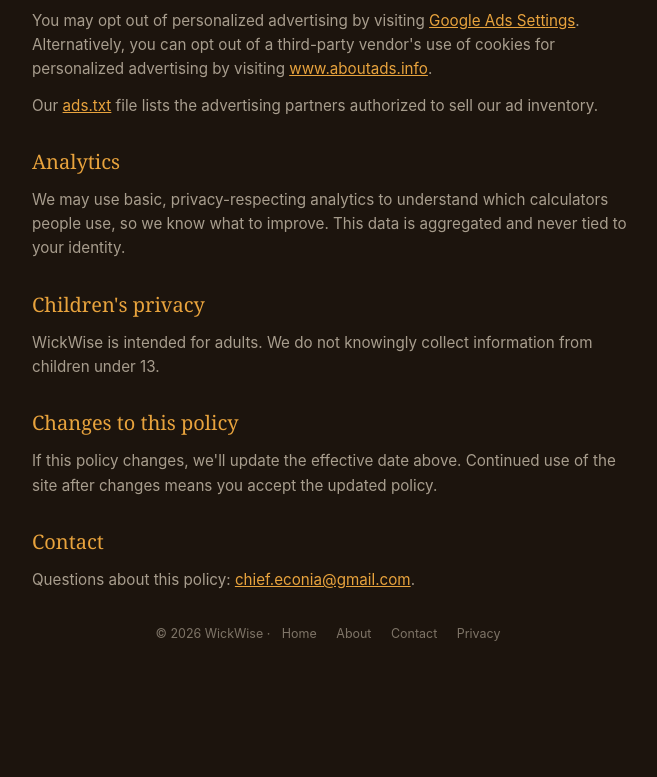
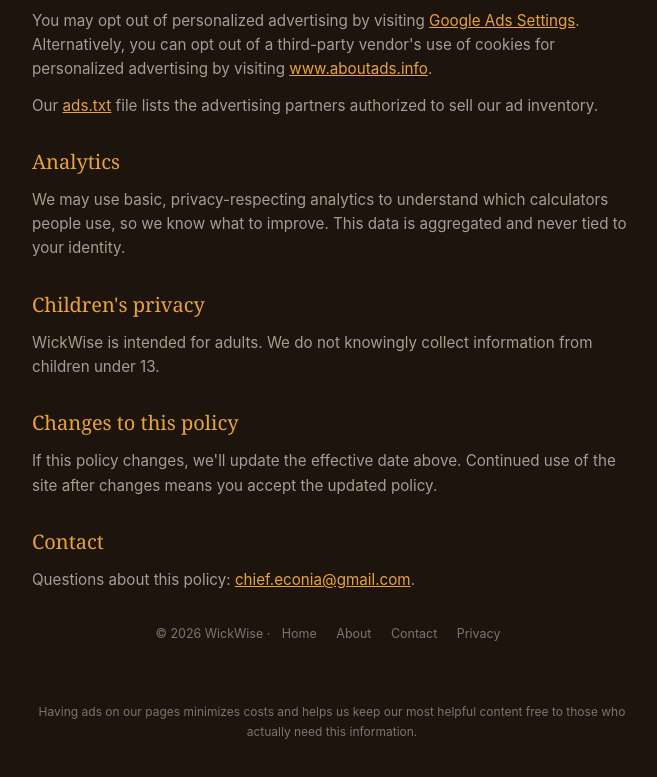
Before and after one commit to Econiahearthchief/Wickwise, a website: page privacy.html in a window 1280 px wide. Shown: the part 695-1472 px from the top of the page, without its empty margins (308-965 px from the left). Before the commit the page ends 1439 px from the top, so only its background shows below. Drawn offline with Linux system fonts and the light colour scheme.

Commit message:
Add ad disclosure note to page footers

```diff
--- a/privacy.html
+++ b/privacy.html
@@ -155,5 +155,6 @@
   <p class="fine">© 2026 WickWise · <a href="/">Home</a> <a href="/about">About</a> <a href="/contact">Contact</a> <a href="/privacy">Privacy</a></p>
 </main>
 
+<p style="text-align:center; color: var(--wax-cream-dim, #9a917f); opacity:0.7; font-size:0.75rem; margin:18px auto 12px; max-width:640px; padding:0 16px;">Having ads on our pages minimizes costs and helps us keep our most helpful content free to those who actually need this information.</p>
 </body>
 </html>
```
